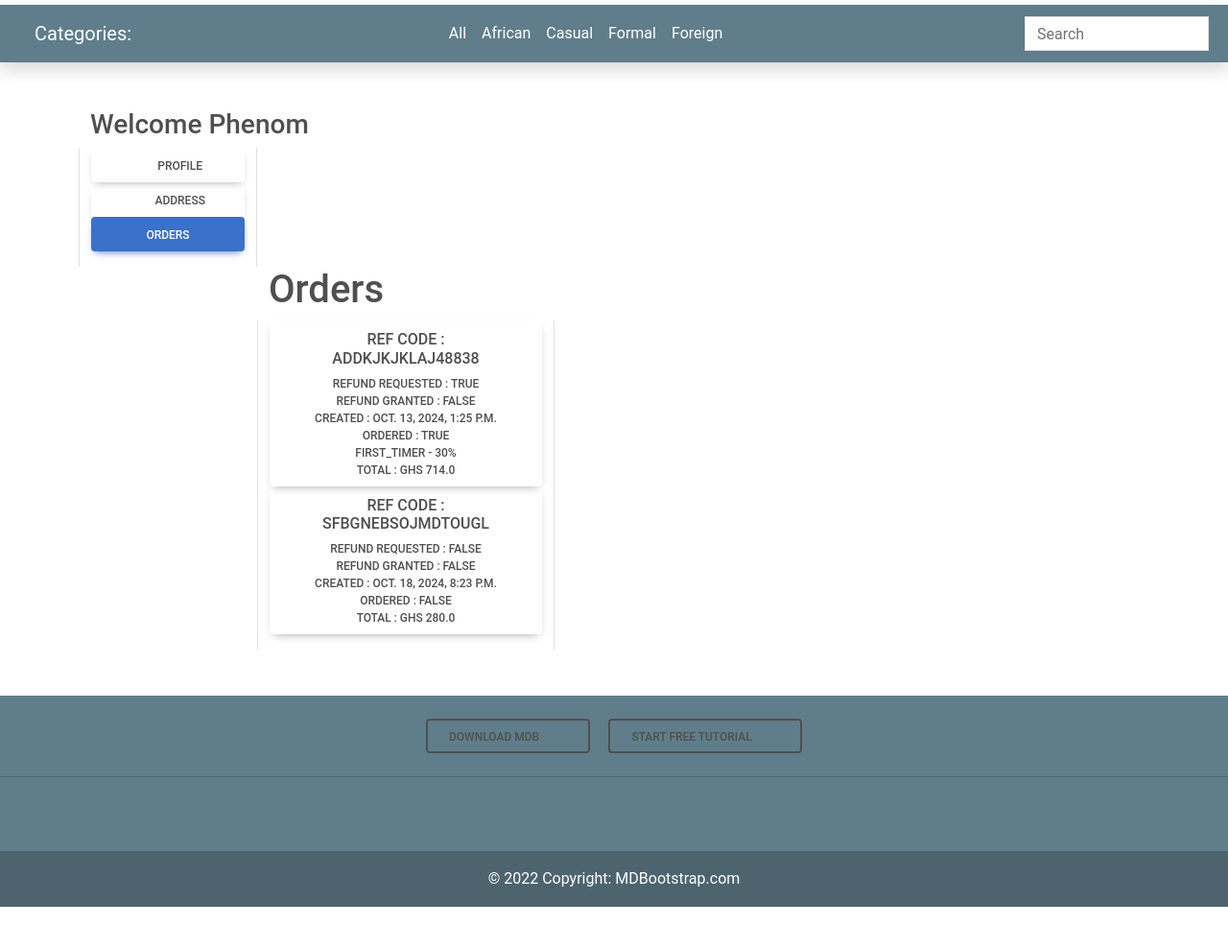
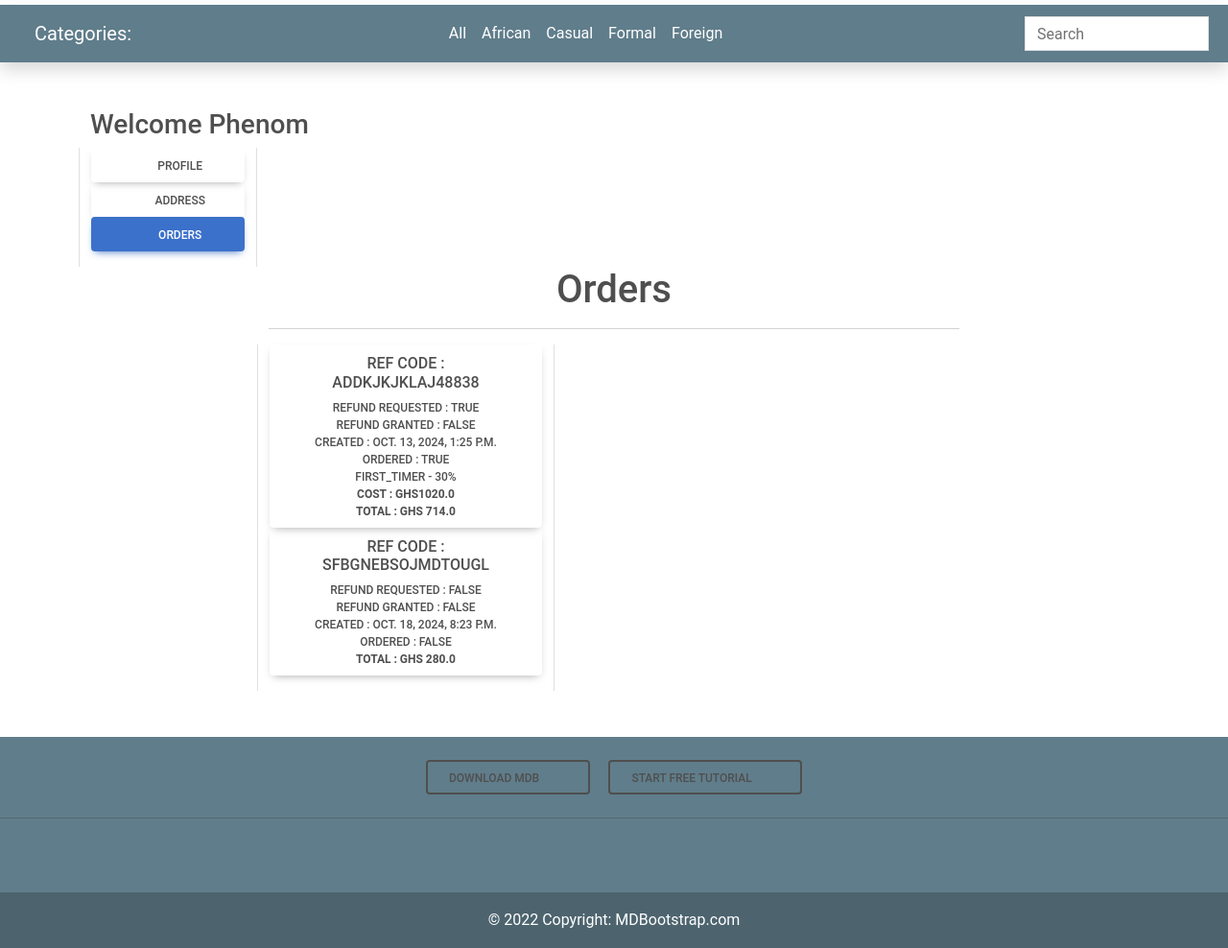
Before and after one commit to Phenom890/arm-famouzz, a Django app: page /accounts/orders/view/ in a window 1280 px wide. Shown: the part 979-1967 px from the top of the page at 96% size. Before the commit the page ends 1924 px from the top, so only its background shows below. Run offline with Django 5.2, Linux system fonts and the light colour scheme; a user stored in the database is signed in; data comes from the database, SQL or seed files in the repository; both versions use the stored data as it was after the commit; some libraries are stand-ins or nearby versions; some web fonts are replaced.

Commit message:
fixed a bug in the refund functionality and finished the order template

```diff
--- a/accounts/templates/accounts/address.html
+++ b/accounts/templates/accounts/address.html
@@ -18,7 +18,7 @@
                 <i class="fas fa-user-alt me-2"></i>Profile</a>
                 </li>
                 <li class="d-grid"><a href="{% url 'address' %}" class="btn btn-primary"><i class="fas fa-address-card me-2"></i>Address</a></li>
-                <li class="d-grid"><a href="{% url 'orders' %}" class="btn">Orders</a>
+                <li class="d-grid"><a href="{% url 'orders' %}" class="btn"><i class="fas fa-dolly-flatbed me-2"></i>Orders</a>
                 </li>
             </ul>
         </div>
--- a/accounts/templates/accounts/orders.html
+++ b/accounts/templates/accounts/orders.html
@@ -18,15 +18,16 @@
                 <i class="fas fa-user-alt me-2"></i>Profile</a>
                 </li>
                 <li class="d-grid"><a href="{% url 'address' %}" class="btn"><i class="fas fa-address-card me-2"></i>Address</a></li>
-                <li class="d-grid"><a href="{% url 'orders' %}" class="btn btn-primary">Orders</a></li>
+                <li class="d-grid"><a href="{% url 'orders' %}" class="btn btn-primary"><i class="fas fa-dolly-flatbed me-2"></i>Orders</a></li>
             </ul>
         </div>
             <div class="col-lg-8 offset-lg-2">
-                <h1> Orders </h1>
+                <h1><center> Orders </center></h1>
+                <hr>
 
                 <div class="row">
 
-                    <div class="col-md-5 col-lg-5 border-end">
+                    <div class="col-md-6 col-lg-5 border-end">
                         <ul class="list-unstyled">
 
                             {% for order in orders %}
@@ -43,11 +44,15 @@
 
                                             {% if order.coupon %}
                                                 <li> {{ order.coupon }} - {{ order.coupon.coupon_percentage }}%</li>
+                                                <li><strong>Cost : GHS{{ order.get_final_cost }}</strong>
+                                                </li>
                                             {% endif %}
 
-                                            <li>TOTAL : GHS {{ order.get_total_amount }}
+                                            <li><strong>TOTAL : GHS {{ order.get_total_amount }}</strong>
                                             </li>
                                         </ul>
+
+
                                     </a>
                                 </li>
                             {% endfor %}
@@ -56,11 +61,14 @@
 
                     </div>
 
-                    <div class="col-md-7 col-lg-7">
+                    <div class="col-md-6 col-lg-7">
                         <div class="row">
 
                         {% if order_items %}
                             <h5><center>Ref Code : {{ curr_order.ref_code }}</center></h5>
+                        {% endif %}
+                        {%if curr_order.ordered and curr_order.refund_requested == False%}
+                            <a href="{% url 'request_refund' curr_order.id %}" class="btn btn-sm btn-info">Request Refund</a>
                         {% endif %}
 
 
--- a/accounts/templates/accounts/profile.html
+++ b/accounts/templates/accounts/profile.html
@@ -17,7 +17,7 @@
                 <li class="d-grid"><a href="{% url 'profile_update' %}" class="btn btn-primary"><i class="fas fa-user-alt me-2"></i>Profile</a></li>
                 <li class="d-grid"><a href="{% url 'address' %}" class="btn"><i class="fas fa-address-card me-2"></i>Address</a>
                 </li>
-                <li class="d-grid"><a href="{% url 'orders' %}" class="btn">Orders</a>
+                <li class="d-grid"><a href="{% url 'orders' %}" class="btn"><i class="fas fa-dolly-flatbed me-2"></i>Orders</a>
                 </li>
             </ul>
         </div>
--- a/accounts/templates/accounts/profile_update.html
+++ b/accounts/templates/accounts/profile_update.html
@@ -17,7 +17,7 @@
                 <li class="d-grid"><a href="{% url 'profile_update' %}" class="btn btn-primary"><i class="fas fa-user-alt me-2"></i>Profile</a></li>
                 <li class="d-grid"><a href="{% url 'address' %}" class="btn"><i class="fas fa-address-card me-2"></i>Address</a>
                 </li>
-                <li class="d-grid"><a href="{% url 'orders' %}" class="btn">Orders</a>
+                <li class="d-grid"><a href="{% url 'orders' %}" class="btn"><i class="fas fa-dolly-flatbed me-2"></i>Orders</a>
                 </li>
             </ul>
         </div>
--- a/accounts/templates/accounts/update_address.html
+++ b/accounts/templates/accounts/update_address.html
@@ -19,7 +19,7 @@
                 </li>
                 <li class="d-grid"><a href="{% url 'address' %}" class="btn btn-primary"><i class="fas fa-address-card me-2"></i>Address</a>
                 </li>
-                <li class="d-grid"><a href="{% url 'orders' %}" class="btn">Orders</a>
+                <li class="d-grid"><a href="{% url 'orders' %}" class="btn"><i class="fas fa-dolly-flatbed me-2"></i>Orders</a>
                 </li>
             </ul>
         </div>
--- a/accounts/views.py
+++ b/accounts/views.py
@@ -136,8 +136,6 @@ class OrderItemView(View):
         return render(request, 'accounts/orders.html', context)
 
 
-
-
 def make_default(request, pk):
     user_addresses = Address.objects.filter(owner=request.user)
     curr_address = get_object_or_404(Address, id=pk)
--- a/core/models.py
+++ b/core/models.py
@@ -71,10 +71,10 @@ class OrderItem(models.Model):
 
 class Order(models.Model):
     owner = models.ForeignKey(User, on_delete=models.CASCADE)
-    ref_code = models.CharField(unique=True, max_length=30)
+    ref_code = models.CharField(unique=True, max_length=20)
     items = models.ManyToManyField(OrderItem)
-    address = models.ForeignKey('Address', on_delete=models.SET_NULL, null=True)
-    coupon = models.ForeignKey('Coupon', on_delete=models.SET_NULL, null=True)
+    address = models.ForeignKey('Address', on_delete=models.SET_NULL, null=True, blank=True)
+    coupon = models.ForeignKey('Coupon', on_delete=models.SET_NULL, null=True, blank=True)
     refund_requested = models.BooleanField(default=False)
     refund_granted = models.BooleanField(default=False)
     ordered = models.BooleanField(default=False)
```
Also changed, not shown: core/views.py (+4 -4 lines), db.sqlite3.
